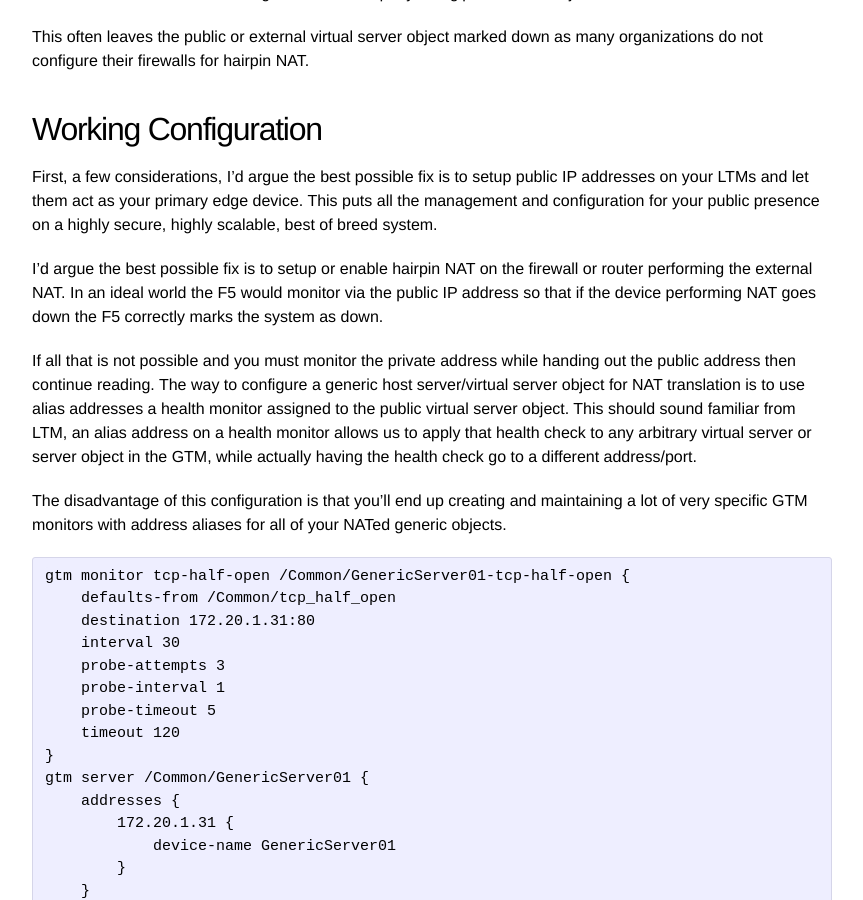
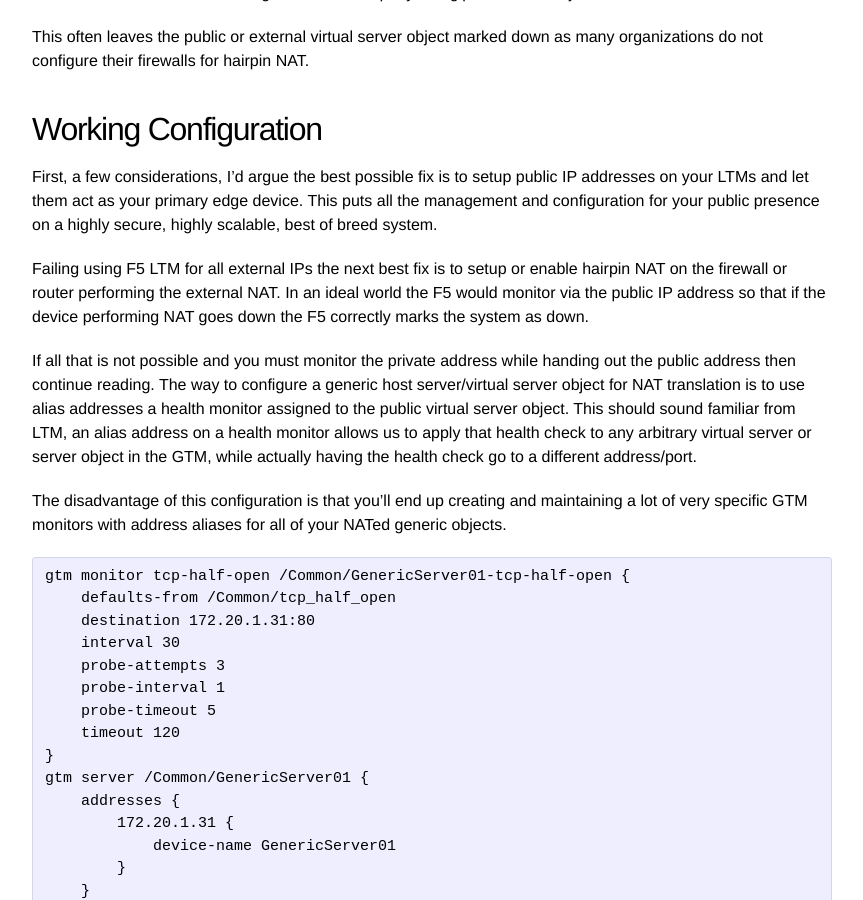
Before and after one commit to mhermsdorfer/mhermsdorfer.github.io, a Jekyll site: the page built from _posts/2014-12-23-GTM-Translation-addresses-for-Generic-Host-objects.markdown, in a window 1280 px wide and 900 px high, scrolled down 1419 px. Shown: the whole window, without its empty margins (208-1071 px from the left). Built offline with Jekyll 4.4.1, drawn with Linux system fonts in a browser that asks for light colours.

Commit message:
tweaked gtm translation post

```diff
--- a/_posts/2014-12-23-GTM-Translation-addresses-for-Generic-Host-objects.markdown
+++ b/_posts/2014-12-23-GTM-Translation-addresses-for-Generic-Host-objects.markdown
@@ -61,7 +61,7 @@
 
 First, a few considerations, I'd argue the best possible fix is to setup public IP addresses on your LTMs and let them act as your primary edge device.  This puts all the management and configuration for your public presence on a highly secure, highly scalable, best of breed system.
 
-I'd argue the best possible fix is to setup or enable hairpin NAT on the firewall or router performing the external NAT.  In an ideal world the F5 would monitor via the public IP address so that if the device performing NAT goes down the F5 correctly marks the system as down.
+Failing using F5 LTM for all external IPs the next best fix is to setup or enable hairpin NAT on the firewall or router performing the external NAT.  In an ideal world the F5 would monitor via the public IP address so that if the device performing NAT goes down the F5 correctly marks the system as down.
 
 If all that is not possible and you must monitor the private address while handing out the public address then continue reading.  The way to configure a generic host server/virtual server object for NAT translation is to use alias addresses a health monitor assigned to the public virtual server object.  This should sound familiar from LTM, an alias address on a health monitor allows us to apply that health check to any arbitrary virtual server or server object in the GTM, while actually having the health check go to a different address/port.
 
```
Also changed, not shown: 4 other files.
